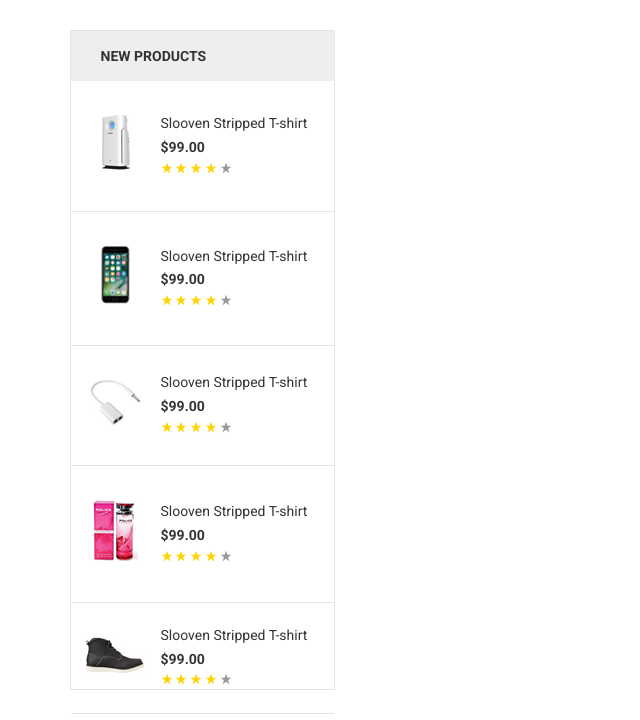
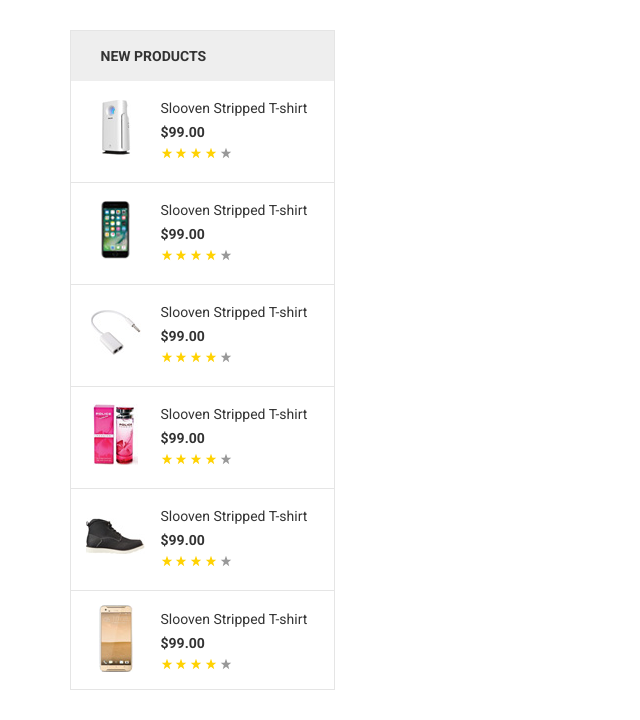
Before and after one commit to hungtrn75/uisumo, a website: page index.html in a window 1280 px wide. Shown: the part 1449-2169 px from the top of the page, without its empty margins (0-640 px from the left). Drawn offline with Linux system fonts and the light colour scheme.

Commit message:
fix flex

```diff
--- a/css/style.css
+++ b/css/style.css
@@ -605,7 +605,6 @@
 .new-product__item {
   width: 26.3rem;
   height: 10.2rem;
-  flex: 1;
   display: flex;
   align-items: center;
 }
--- a/sass/pages/_home.scss
+++ b/sass/pages/_home.scss
@@ -218,7 +218,6 @@
 	&__item{
 		width:26.3rem;
 		height: 10.2rem;
-		flex: 1;
 		display: flex;
 		align-items: center;
 
```
